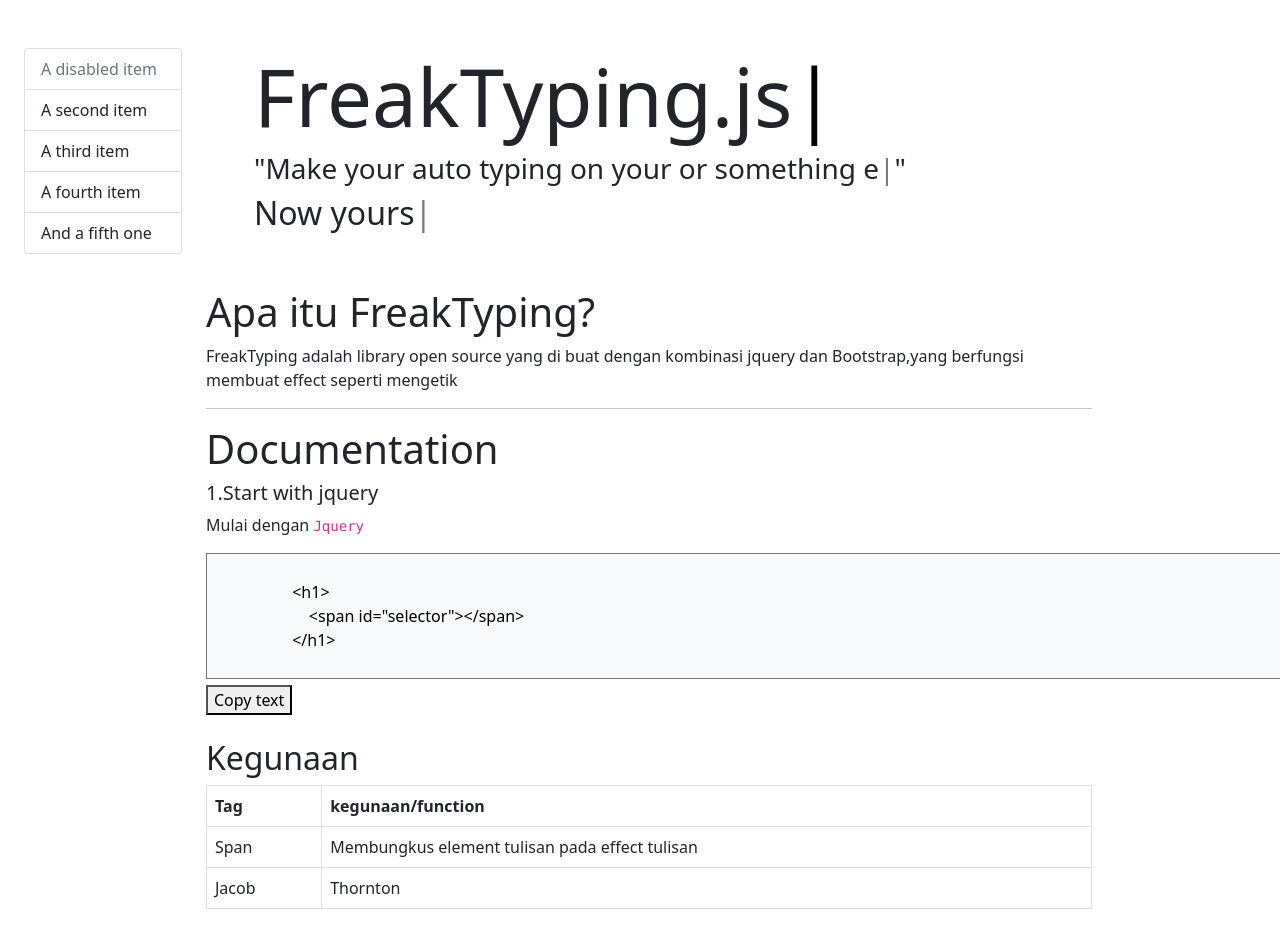
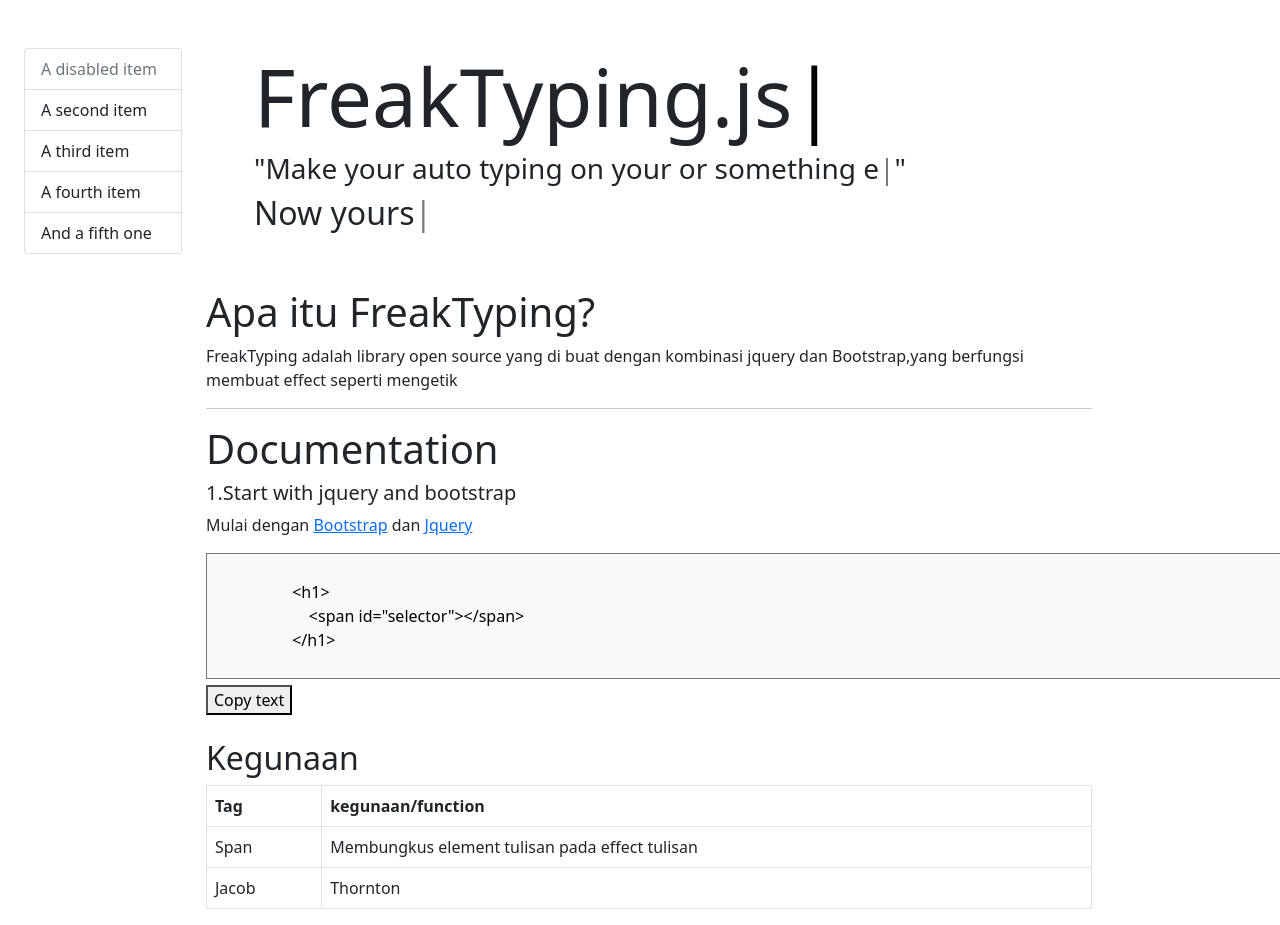
Before and after one commit to dzaki236/FreakTyping.github.io, a plain HTML site: page index.html in a window 1280 px wide. Shown: the top 925 px of the page. Drawn offline with nearby package versions, Linux system fonts and the light colour scheme.

Commit message:
cnganing thing i wanr

```diff
--- a/index.html
+++ b/index.html
@@ -61,8 +61,8 @@
             <hr>
             <h1>Documentation</h1>
 
-            <h5>1.Start with jquery</h5>
-            <p>Mulai dengan <code lang="html">Jquery</code></p>
+            <h5>1.Start with jquery and bootstrap</h5>
+            <p>Mulai dengan <a href="">Bootstrap</a> dan <a href="">Jquery</a></p>
             <div class="textarea">
                 <textarea class="bg-light border-none" id="myInput2" cols="120" rows="5" readonly>
 
```
